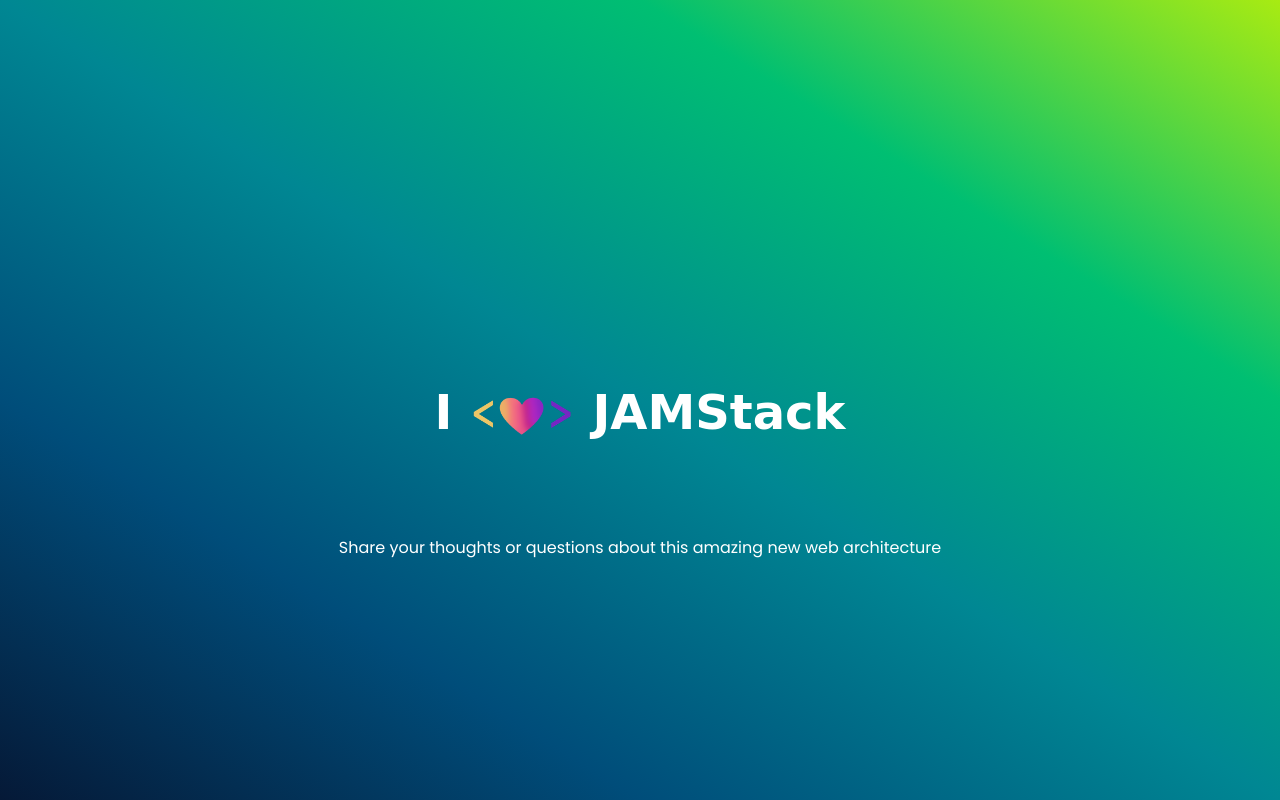
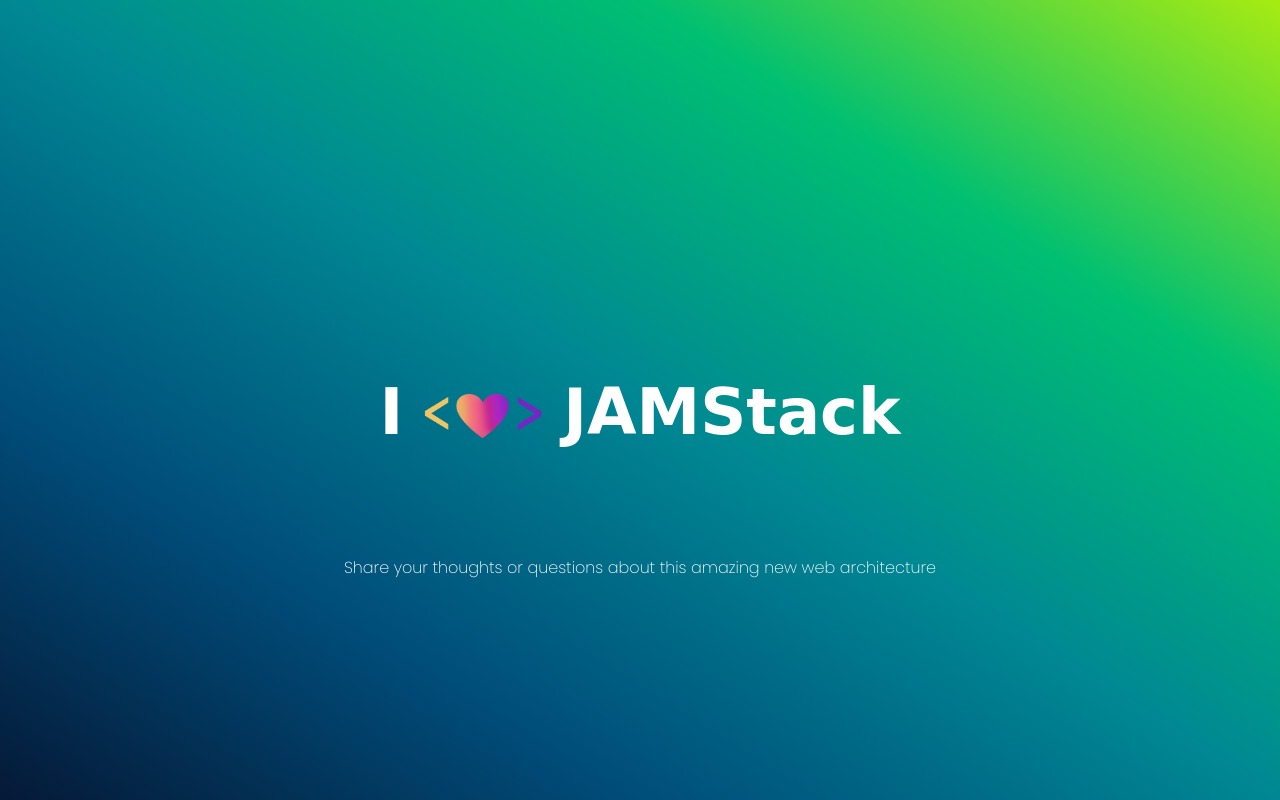
Before and after one commit to MichiyoYo/jamstack-blog, a plain HTML site: page index.html in a window 1280 px wide. Drawn offline with Linux system fonts and the light colour scheme; a web font is replaced by a local one.

Commit message:
changed font size

```diff
--- a/styles.css
+++ b/styles.css
@@ -27,7 +27,7 @@
 
 h1 {
   padding-top: 5rem;
-  font-size: 3rem;
+  font-size: 4rem;
   font-family: "Hubballi", cursive;
   display: flex;
   align-items: center;
@@ -36,7 +36,7 @@
 }
 
 img {
-  max-width: 100px;
+  max-width: 120px;
   padding: 20px;
   padding-top: 30px;
 }
@@ -44,4 +44,5 @@
 p {
   color: #fff;
   font-size: 1rem;
+  font-weight: 200;
 }
```
